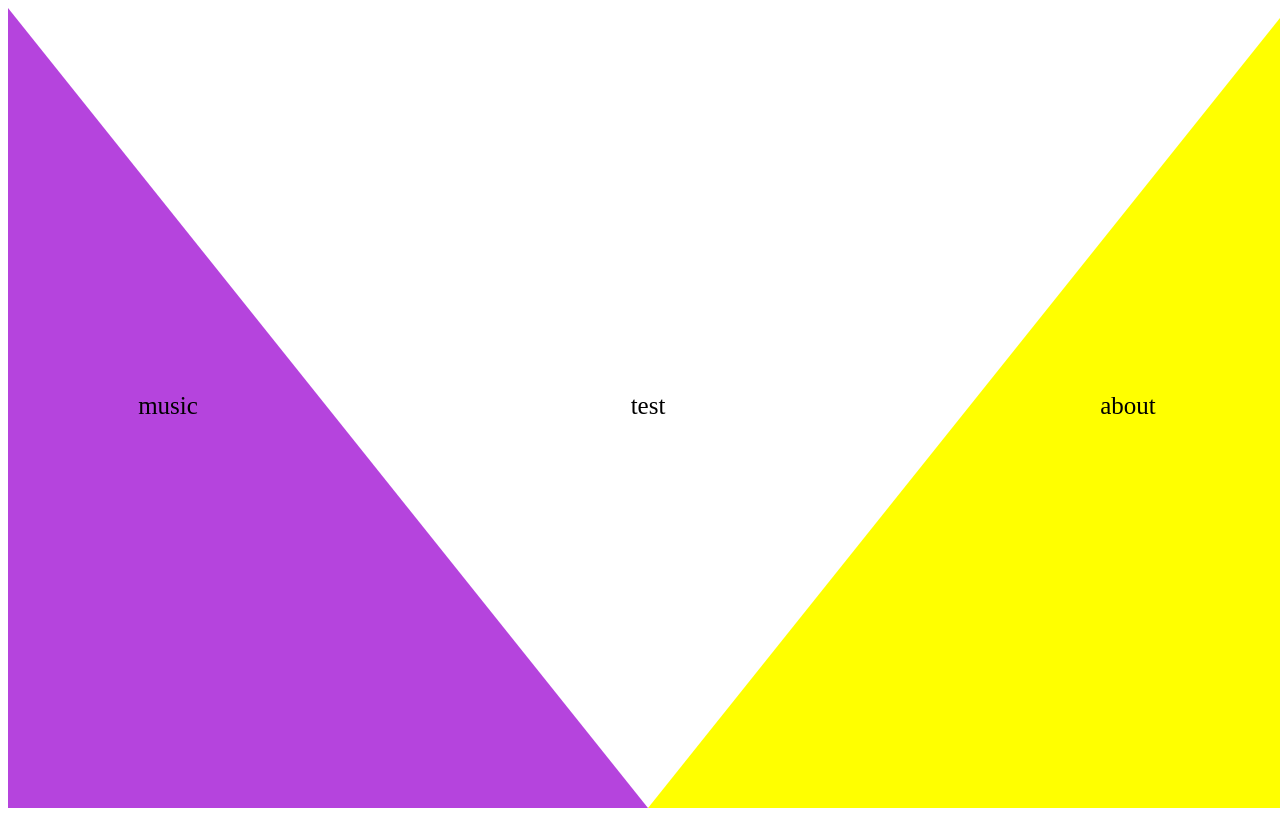
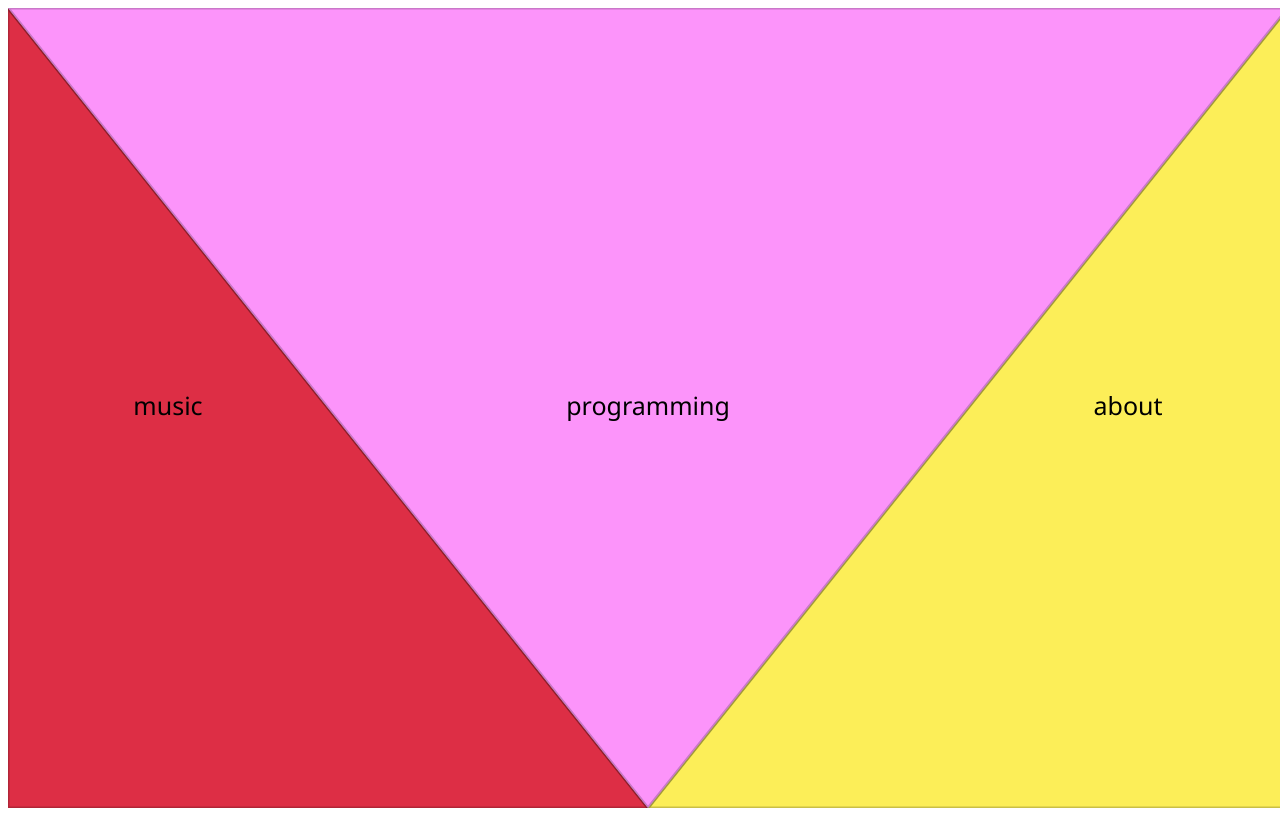
Before and after one commit to jblake05/jblake05.github.io, a SvelteKit app: page / in a window 1280 px wide. Built offline with nearby package versions, Linux system fonts and the light colour scheme.

Commit message:
Coloring svgs

```diff
--- a/src/routes/+page.svelte
+++ b/src/routes/+page.svelte
@@ -7,16 +7,22 @@
 	$: innerHeight = 0
 
 	$: musicPoints = `0,0 0,${innerHeight} ${innerWidth/2},${innerHeight}`
-	$: musicStyle = "fill:#b544dd;"
+	$: musicStyle = "fill:#dd2e45;"
 	const musicRoute = () => {
 		goto('/music');
 	}
 
     $: aboutPoints = `${innerWidth},0 ${innerWidth},${innerHeight} ${innerWidth/2},${innerHeight}`
-    $: aboutStyle = "fill:yellow;"
+    $: aboutStyle = "fill:#fcee58;"
     const aboutRoute = () => {
         goto('/about');
     }
+
+	$: progPoints = `0,0 ${innerWidth/2},${innerHeight} ${innerWidth},0`
+	$: progStyle = "fill:#fc94fa;"
+	const progRoute = () => {
+		goto('/programming');
+	}
 	// export let musicPoints = `0,0 0,${innerHeight} ${innerWidth/3},${innerHeight}`
 	// ^ undefined currently........ and not bound to changes later in the code.....
 	// export let musicPoints = `0,0 0,100 100,100`
@@ -29,61 +35,86 @@
 <!-- svelte-ignore a11y-click-events-have-key-events -->
 <!-- svelte-ignore a11y-no-static-element-interactions -->
 <svg width={innerWidth} height={innerHeight}>
+
+	<!-- MUSIC -->
 	<polygon points={musicPoints}
 	on:click={musicRoute}
 	on:mouseenter={() => {
-		musicStyle = "fill:#9d08d3;"
+		// musicStyle = "fill:#9d08d3;"
+		musicStyle="fill:#8458fc;"
+
 	}}
 	on:mouseleave={() => {
-		musicStyle="fill:#b544dd;"
+		musicStyle="fill:#dd2e45;"
 	}}
 	style={musicStyle}
 	/>
 
-	<a href="/music">
+	<a href="/music"
+	on:mouseenter={() => {
+		musicStyle = "fill:#8458fc;"
+	}}>
 		<text x="12.5%" y="50%" dominant-baseline="middle" text-anchor="middle" fill="black">
 			music
 		</text>
 	</a>
 
+	<!-- ABOUT -->
     <polygon points={aboutPoints}
     on:click={aboutRoute}
     on:mouseenter={() => {
-        aboutStyle = "fill:orange;"
+        aboutStyle = "fill:#fc9c58;"
     }}
     on:mouseleave={() => {
-        aboutStyle="fill:yellow;"
+        aboutStyle="fill:#fcee58;"
     }}
     style={aboutStyle}
     />
 
-    <a href="/about">
+    <a href="/about"
+	on:mouseenter={() => {
+		 aboutStyle = "fill:#fc9c58;"
+	}}>
 		<text x="87.5%" y="50%" dominant-baseline="middle" text-anchor="middle" fill="black">
 			about
 		</text>
 	</a>
 
-    <a href="/programming">
+
+	<!-- PROGRAMMING -->
+	<polygon points={progPoints}
+	on:click={progRoute}
+	on:mouseenter={() => {
+		progStyle = "fill:#84f48b;"
+	}}
+	on:mouseleave={() => {
+		progStyle = "fill:#fc94fa;"
+	}}
+	style={progStyle}
+	/>
+
+    <a href="/programming"
+	on:mouseenter={() => {
+		progStyle = "fill:#84f48b;"
+	}}>
         <text x="50%" y="50%" dominant-baseline="middle" text-anchor="middle" fill="black">
-			test
+			programming
 		</text>
     </a>
 
 </svg>
 
-<!-- svelte-ignore a11y-click-events-have-key-events -->
-<!-- svelte-ignore a11y-no-static-element-interactions -->
-<!-- <svg x="50%" width={innerWidth} height={innerHeight} style="z-index:-95">
-
-
-</svg> -->
-
 <style>
-	svg {
-		z-index:-100;
+	polygon {
+		stroke: black;
+		stroke-width: 3px;
+		stroke-opacity: 20%;
 	}
 
 	text {
+		/* font-family: 'Courier New', Courier, monospace; */
+		font-family: 'Segoe UI', Tahoma, Geneva, Verdana, sans-serif;
+		font-weight: 350;
 		font-size: 25px;
 	}
 
```
